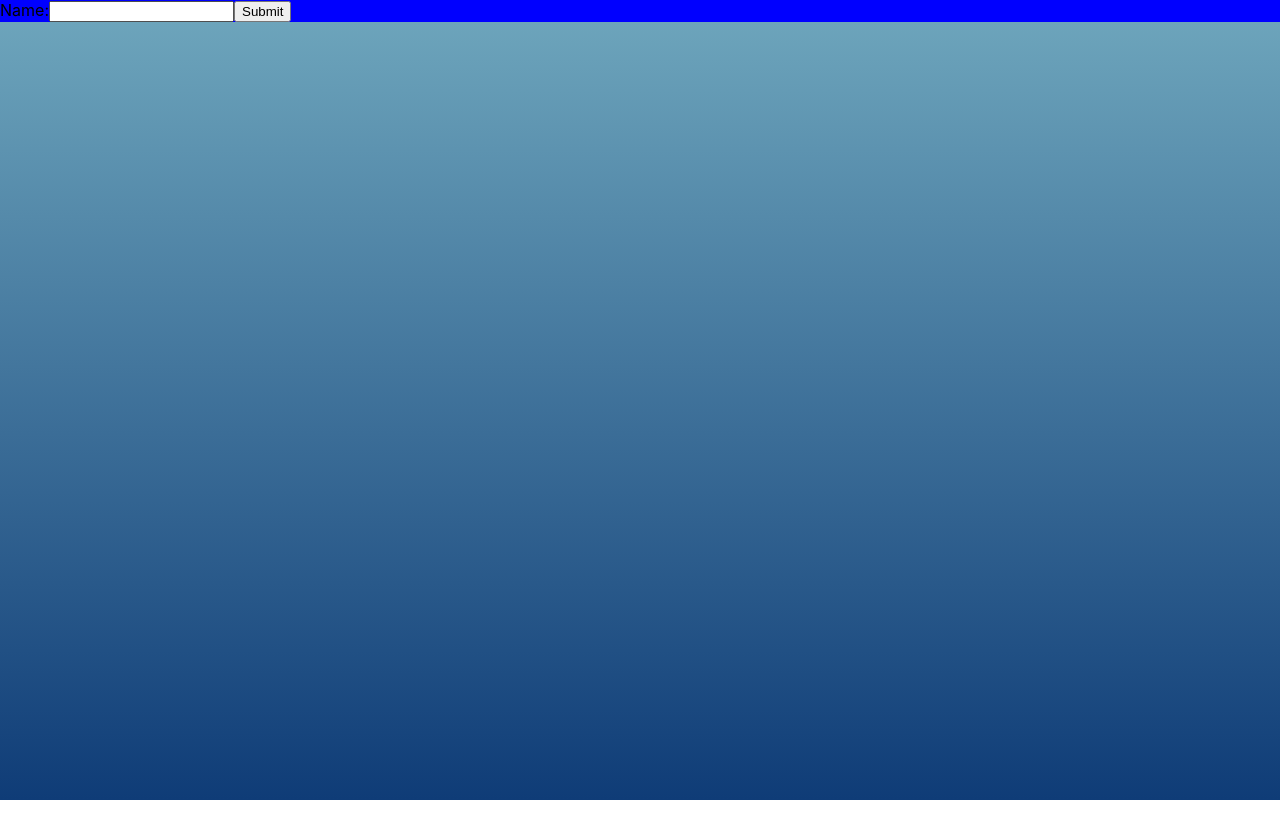
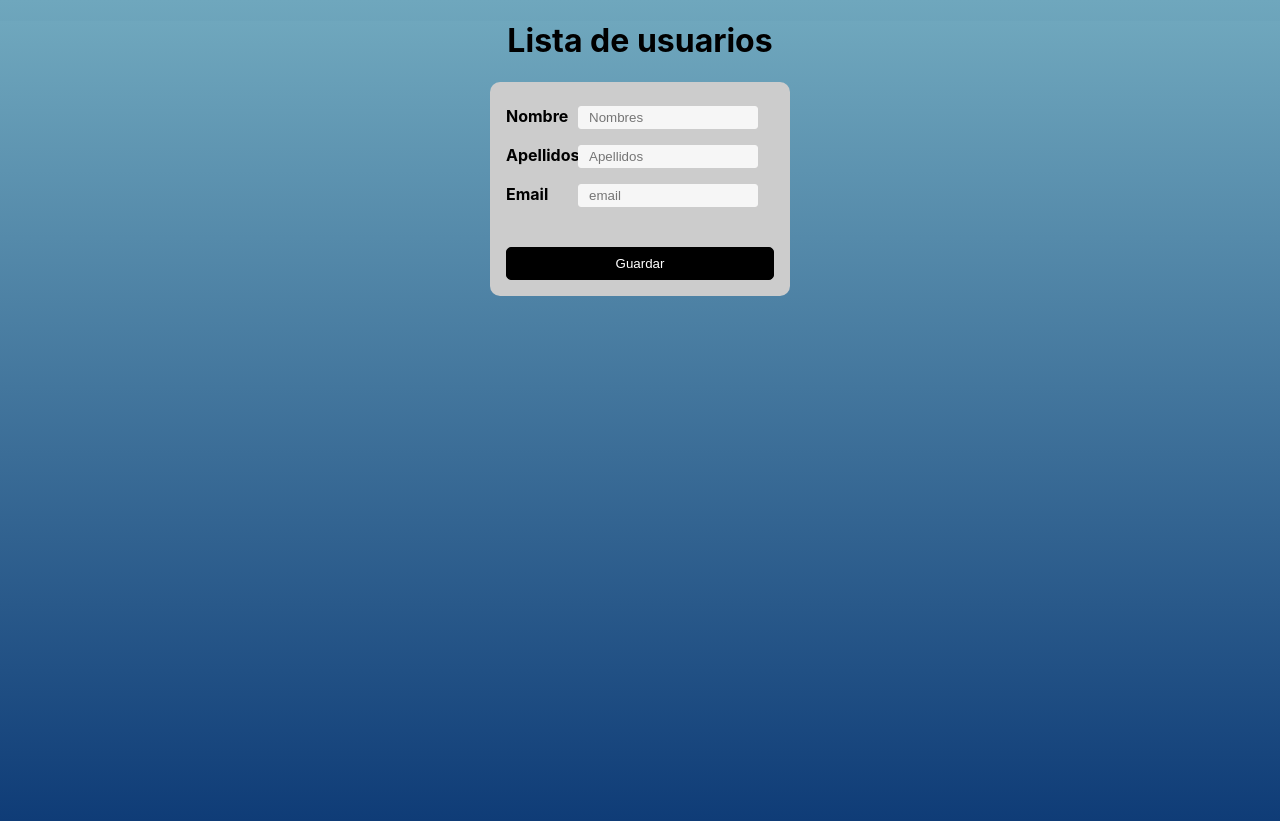
Before and after one commit to Maria25182/project_microservices, a React (Create React App) app: page /Clients in a window 1280 px wide. Before the commit the page ends 800 px from the top, so only its background shows below. Built offline with nearby package versions, Linux system fonts and the light colour scheme.

Commit message:
form_1_maria

```diff
--- a/src/components/clients/Clients.css
+++ b/src/components/clients/Clients.css
@@ -1,16 +1,57 @@
-html, body {
-	height: 100%;
-	margin: 0;
+*{box-sizing:border-box;}
 
+form{
+	width:300px;
+	padding:16px;
+	border-radius:10px;
+	margin:auto;
+	background-color:#ccc;
 }
 
-.Principal{
+form label{
+	width:72px;
+	font-weight:bold;
+	display:inline-block;
+}
 
+form input[type="text"],
+form input[type="email"]{
+	width:180px;
+	padding:3px 10px;
+	border:1px solid #f6f6f6;
+	border-radius:3px;
+	background-color:#f6f6f6;
+	margin:8px 0;
+	display:inline-block;
 }
-#h1{
-	text-align: center;
 
+form input[type="submit"]{
+	width:100%;
+	padding:8px 16px;
+	margin-top:32px;
+	border:1px solid #000;
+	border-radius:5px;
+	display:block;
+	color:#fff;
+	background-color:#000;
 }
-.Form{
-	background:blue;
+
+form input[type="submit"]:hover{
+	cursor:pointer;
 }
+
+textarea{
+	width:100%;
+	height:100px;
+	border:1px solid #f6f6f6;
+	border-radius:3px;
+	background-color:#f6f6f6;
+	margin:8px 0;
+	/*resize: vertical | horizontal | none | both*/
+	resize:none;
+	display:block;
+}
+
+h1{
+	text-align:center;
+}
--- a/src/components/clients/Clients.js
+++ b/src/components/clients/Clients.js
@@ -4,15 +4,20 @@ import './Clients.css';
 
 const Clients = () => {
     return (
+
+
         <div class="Principal">
-            <form class= "Form">
-                <label>
-                    Name:
-    <input type="text" name="name" />
-                </label>
-                <input type="submit" value="Submit" />
+            <h1>Lista de usuarios</h1>
+            <form class="Form">
+                <label for="nombre">Nombre</label>
+                <input type="text" name="nombre" id="nombre" placeholder="Nombres" />
+                <label for="apellidos">Apellidos</label>
+                <input type="text" name="apellidos" id="apellidos" placeholder="Apellidos" />
+                <label for="apellidos">Email</label>
+                <input type="email" name="email" id="email" placeholder="email" required />
+                <input type="submit" name="enviar" value="Guardar" />
             </form>
-        </div>
+        </div >
     )
 }
 
```
